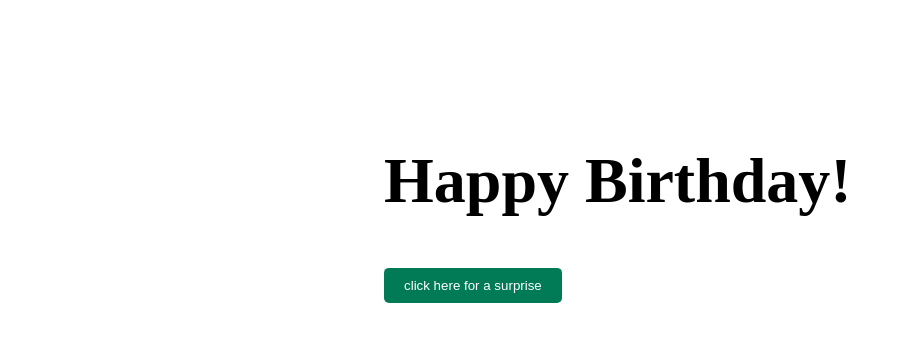
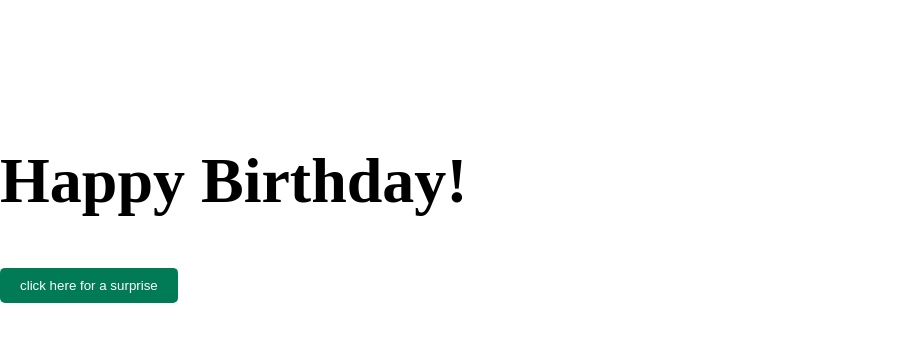
Before and after one commit to WairimuAbigaelWairimu/birthday-surprise, a plain HTML site: page index.html in a window 1280 px wide. Shown: the whole page, without its empty margins (0-909 px from the left). Drawn offline with Linux system fonts and the light colour scheme.

Commit message:
First commit

```diff
--- a/styles.css
+++ b/styles.css
@@ -9,9 +9,8 @@ body{
    left: 50%;
    right: 10%;
    transform: translate(-50%, 50%);
-   text-wrap: nowrap;
    font-size: 2rem;
-
+   width: 100%;
 }
 #popupContainer{
    display: none;
@@ -52,5 +51,4 @@ body{
 
 .emoji{
     position: absolute;
-    font-size: 1rem;
 }
```
